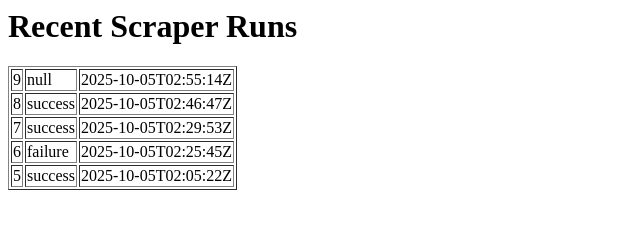
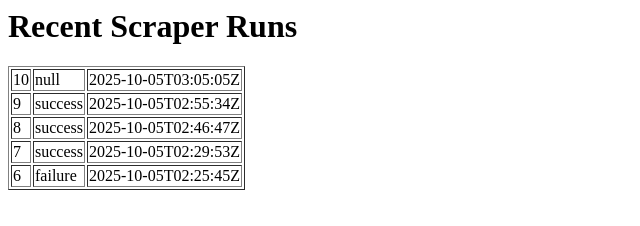
Before and after one commit to msimoni18/test-scrapy-with-github-actions, a plain HTML site: page index.html in a window 1280 px wide. Shown: the whole page, without its empty margins (0-640 px from the left). Drawn offline with Linux system fonts and the light colour scheme.

Commit message:
Update dashboard at $(date -u +"%Y-%m-%d %H:%M:%S UTC") b11bcfc121aaf4917605c1847c95f535cb953d54

```diff
--- a/index.html
+++ b/index.html
@@ -1,7 +1,7 @@
 <html><body><h1>Recent Scraper Runs</h1><table border=1>
-<tr><td>9</td><td>null</td><td>2025-10-05T02:55:14Z</td></tr>
+<tr><td>10</td><td>null</td><td>2025-10-05T03:05:05Z</td></tr>
+<tr><td>9</td><td>success</td><td>2025-10-05T02:55:34Z</td></tr>
 <tr><td>8</td><td>success</td><td>2025-10-05T02:46:47Z</td></tr>
 <tr><td>7</td><td>success</td><td>2025-10-05T02:29:53Z</td></tr>
 <tr><td>6</td><td>failure</td><td>2025-10-05T02:25:45Z</td></tr>
-<tr><td>5</td><td>success</td><td>2025-10-05T02:05:22Z</td></tr>
 </table></body></html>
```
